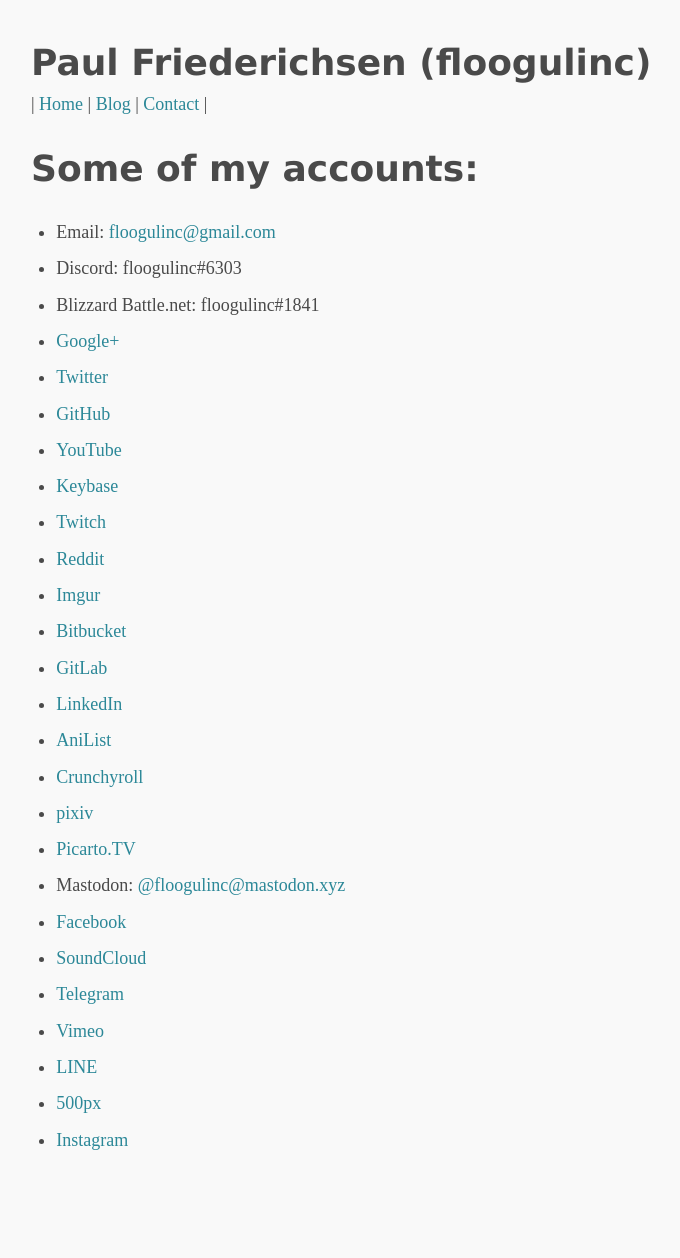
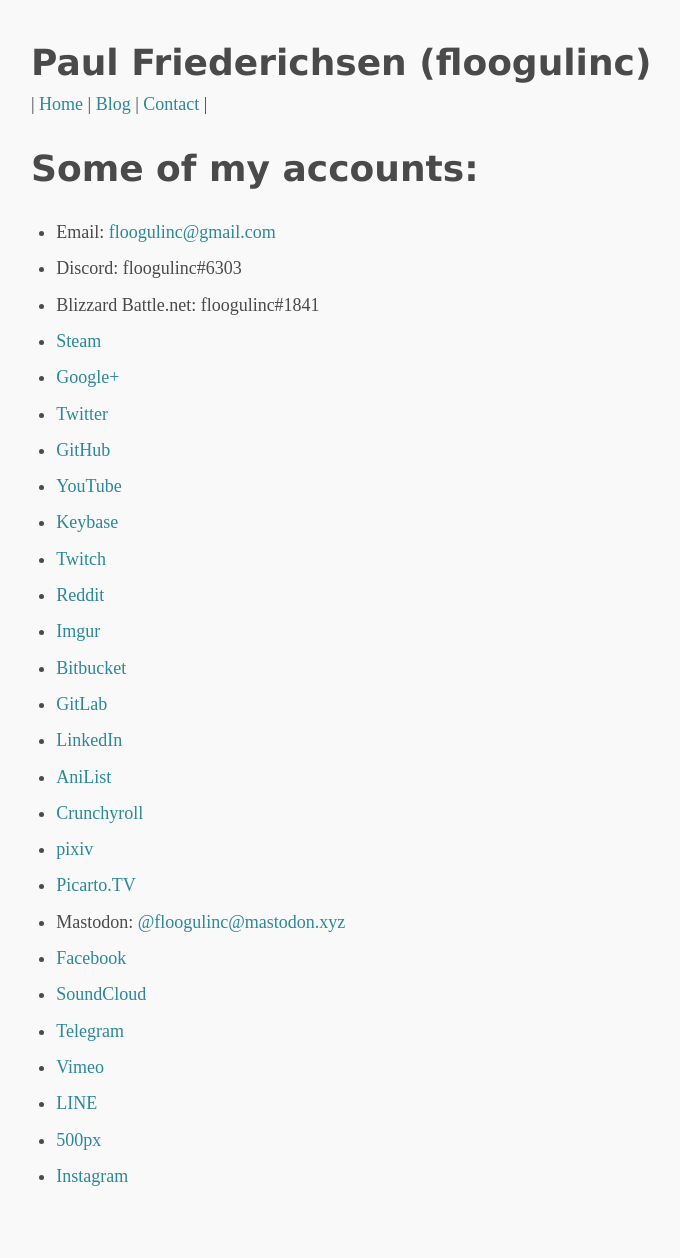
Before and after one commit to floogulinc/floogulinc.github.io, a Jekyll site: the page built from contact.md, in a window 1280 px wide. Shown: the whole page, without its empty margins (267-947 px from the left). Built offline with Jekyll 4.4.1, drawn with Linux system fonts in a browser that asks for light colours; before the commit the page ends 1222 px from its top, so only the background shows below that.

Commit message:
Add Steam account

```diff
--- a/_data/accounts.yml
+++ b/_data/accounts.yml
@@ -10,6 +10,10 @@
 
 - name: Blizzard Battle.net
   username: floogulinc#1841
+  tags: [gaming]
+
+- name: Steam
+  url: https://steamcommunity.com/id/floogulinc/
   tags: [gaming]
 
 - name: Google+
```
